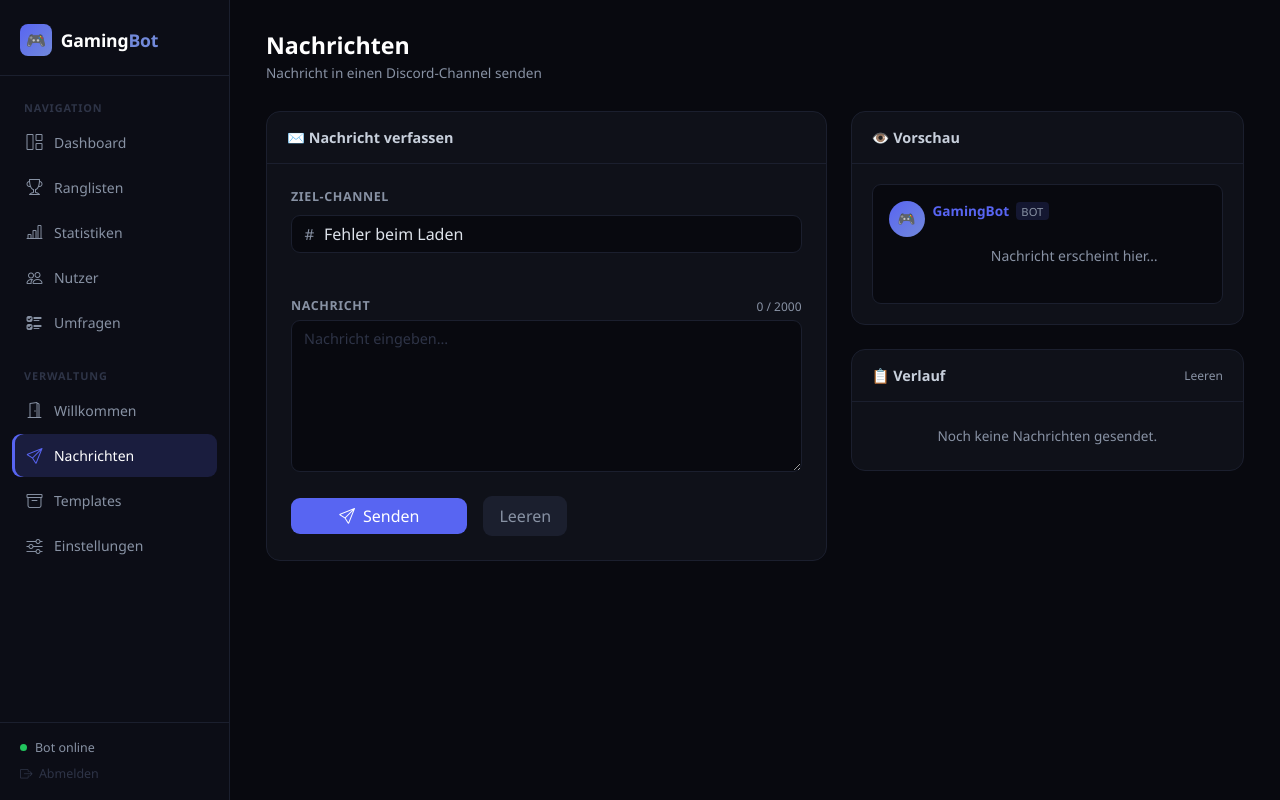
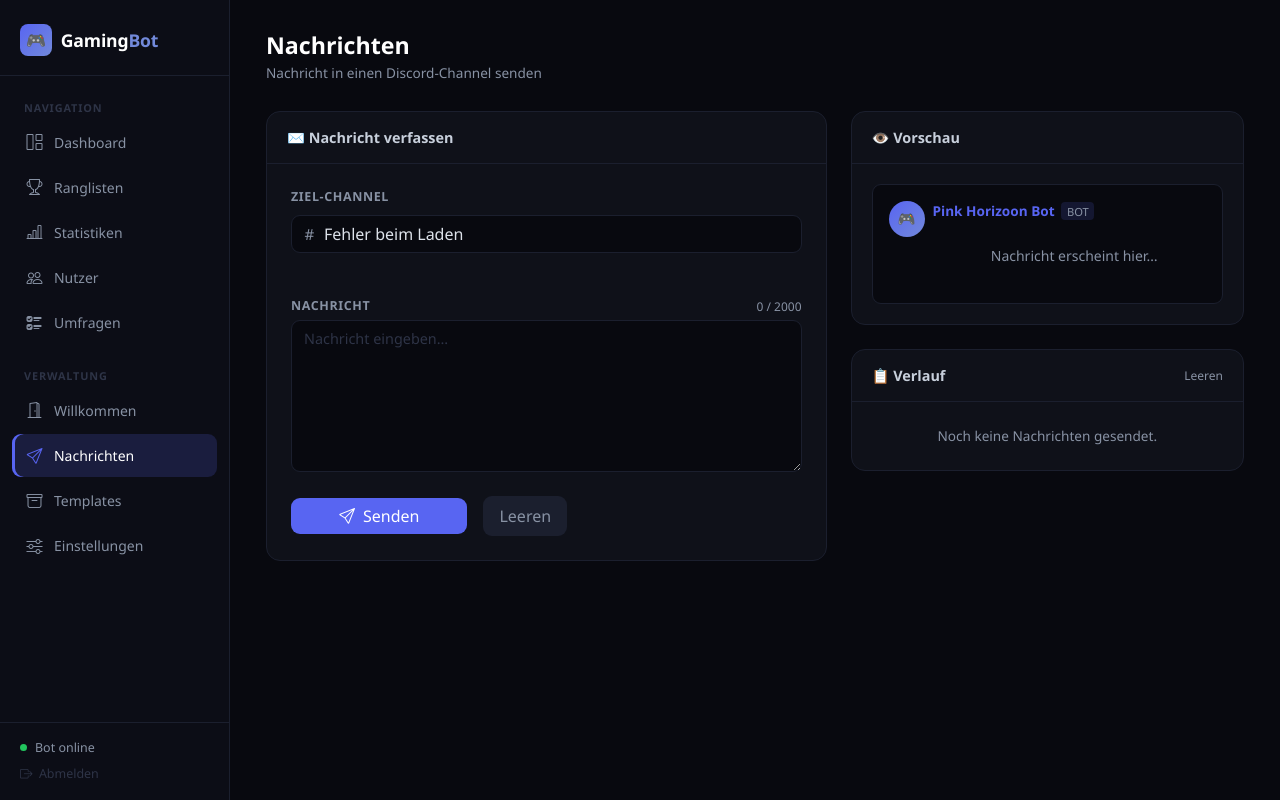
Before and after one commit to dexedv/gamingbot, a Flask app: page /broadcast in a window 1280 px wide. Run offline with Flask 3, Linux system fonts and the light colour scheme; a user stored in the database is signed in.

Commit message:
Bot umbenannt: GamingBot → Pink Horizoon Bot
Co-Authored-By: Claude Sonnet 4.6 <noreply@anthropic.com>

```diff
--- a/cogs/economy.py
+++ b/cogs/economy.py
@@ -52,7 +52,7 @@ class EconomyCog(commands.Cog, name="Economy"):
         embed.add_field(name="📊  Siegrate",       value=f"**{winrate}**",            inline=True)
         embed.add_field(name="🎮  Spiele gesamt", value=f"**{total}**",               inline=True)
 
-        embed.set_footer(text="GamingBot  •  %daily für tägliche Münzen")
+        embed.set_footer(text="Pink Horizoon Bot  •  %daily für tägliche Münzen")
         await ctx.send(embed=embed)
 
     # ── %daily ────────────────────────────────────────────────────────────────
@@ -147,7 +147,7 @@ class EconomyCog(commands.Cog, name="Economy"):
     @commands.hybrid_command(name="hilfe", aliases=["help", "h"])
     async def hilfe(self, ctx: commands.Context):
         embed = discord.Embed(
-            title="🎮  GamingBot  —  Befehlsübersicht",
+            title="🎮  Pink Horizoon Bot  —  Befehlsübersicht",
             description=(
                 "**Prefix: `%`**  •  Startguthaben: **500 💰**\n"
                 "━━━━━━━━━━━━━━━━━━━━━━━━━━━━━━"
--- a/utils.py
+++ b/utils.py
@@ -73,7 +73,7 @@ async def send_log(bot, title: str, description: str = "", color: discord.Color
     if avatar_url:
         embed.set_thumbnail(url=avatar_url)
     embed.set_footer(
-        text="GamingBot · Log-System",
+        text="Pink Horizoon Bot · Log-System",
         icon_url=avatar_url,
     )
     try:
--- a/web/templates/base.html
+++ b/web/templates/base.html
@@ -3,7 +3,7 @@
 <head>
   <meta charset="UTF-8">
   <meta name="viewport" content="width=device-width, initial-scale=1">
-  <title>{% block title %}GamingBot{% endblock %} — Dashboard</title>
+  <title>{% block title %}Pink Horizoon Bot{% endblock %} — Dashboard</title>
   <link href="https://cdn.jsdelivr.net/npm/bootstrap@5.3.3/dist/css/bootstrap.min.css" rel="stylesheet">
   <link href="https://cdn.jsdelivr.net/npm/bootstrap-icons@1.11.3/font/bootstrap-icons.css" rel="stylesheet">
   {% block head %}{% endblock %}
--- a/web/templates/broadcast.html
+++ b/web/templates/broadcast.html
@@ -70,7 +70,7 @@
           <div class="d-flex align-items-start gap-2">
             <div style="width:36px; height:36px; border-radius:50%; background:linear-gradient(135deg,#5865f2,#7289da); display:flex; align-items:center; justify-content:center; font-size:.9rem; flex-shrink:0">🎮</div>
             <div>
-              <div style="font-size:.85rem; font-weight:600; color:#5865f2; margin-bottom:.2rem">GamingBot <span style="font-size:.7rem; color:var(--muted); font-weight:400; background:rgba(88,101,242,.15); padding:.1rem .35rem; border-radius:4px; margin-left:.2rem">BOT</span></div>
+              <div style="font-size:.85rem; font-weight:600; color:#5865f2; margin-bottom:.2rem">Pink Horizoon Bot <span style="font-size:.7rem; color:var(--muted); font-weight:400; background:rgba(88,101,242,.15); padding:.1rem .35rem; border-radius:4px; margin-left:.2rem">BOT</span></div>
               <div id="previewText" style="font-size:.875rem; color:var(--text); white-space:pre-wrap; word-break:break-word; line-height:1.5; color:var(--muted)">
                 Nachricht erscheint hier…
               </div>
--- a/web/templates/login.html
+++ b/web/templates/login.html
@@ -3,7 +3,7 @@
 <head>
   <meta charset="UTF-8">
   <meta name="viewport" content="width=device-width, initial-scale=1">
-  <title>Login — GamingBot</title>
+  <title>Login — Pink Horizoon Bot</title>
   <link href="https://cdn.jsdelivr.net/npm/bootstrap-icons@1.11.3/font/bootstrap-icons.css" rel="stylesheet">
   <style>
     :root {
--- a/web/templates/willkommen.html
+++ b/web/templates/willkommen.html
@@ -195,7 +195,7 @@
           <div class="d-flex gap-2 mb-2">
             <div style="width:40px;height:40px;border-radius:50%;background:linear-gradient(135deg,#5865f2,#7289da);flex-shrink:0;display:flex;align-items:center;justify-content:center;font-size:1.1rem">🎮</div>
             <div>
-              <span style="font-size:.85rem;font-weight:700;color:#fff">GamingBot</span>
+              <span style="font-size:.85rem;font-weight:700;color:#fff">Pink Horizoon Bot</span>
               <span style="font-size:.68rem;color:#87898c;margin-left:.4rem">Heute um 12:00</span>
             </div>
           </div>
```
